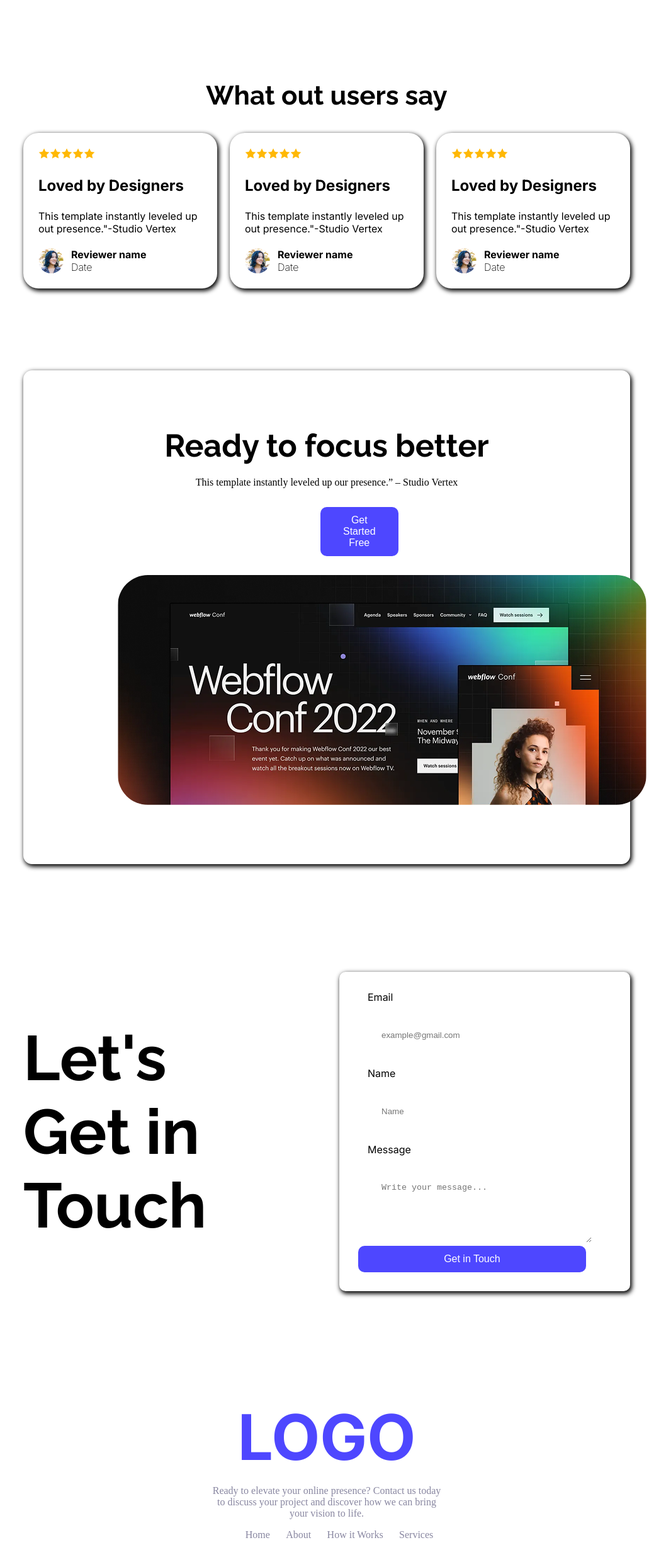
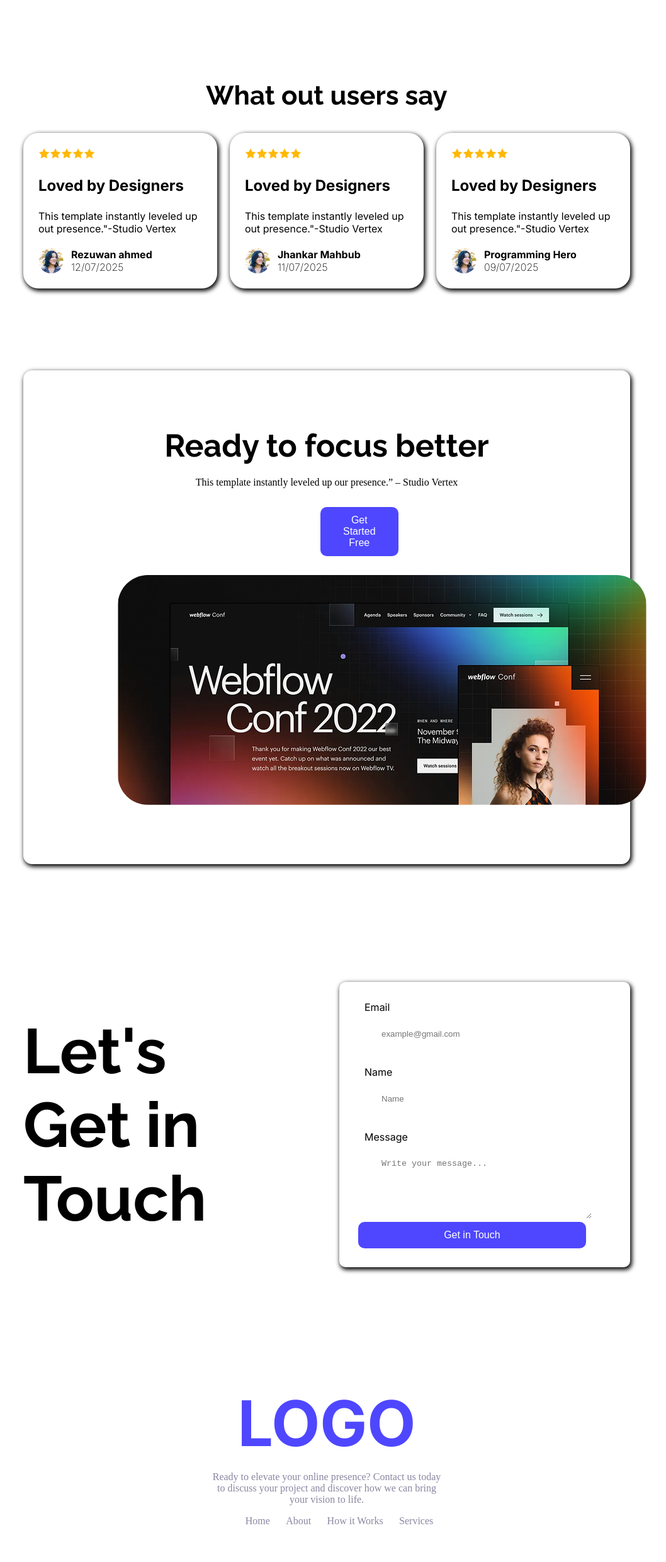
Before and after one commit to rezuwaann/Assignment-1, a plain HTML site: page index.html in a window 1280 px wide. Shown: the part 1700-4180 px from the top of the page at 63% size, without its empty margins (121-1179 px from the left). Drawn offline with Linux system fonts and the light colour scheme.

Commit message:
minor changes

```diff
--- a/index.html
+++ b/index.html
@@ -76,8 +76,8 @@
                         <img src="./Assets/avatar.png" alt="">
 
                         <div class="reviewer-info">
-                            <h5 class="reviewer-name">Reviewer name</h5>
-                            <h6 class="review-date">Date</h6>
+                            <h5 class="reviewer-name">Rezuwan ahmed</h5>
+                            <h6 class="review-date">12/07/2025</h6>
                         </div>
 
                     </div>
@@ -94,8 +94,8 @@
                         <img src="./Assets/avatar.png" alt="">
 
                         <div class="reviewer-info">
-                            <h5 class="reviewer-name">Reviewer name</h5>
-                            <h6 class="review-date">Date</h6>
+                            <h5 class="reviewer-name">Jhankar Mahbub</h5>
+                            <h6 class="review-date">11/07/2025</h6>
                         </div>
 
                     </div>
@@ -112,8 +112,8 @@
                         <img src="./Assets/avatar.png" alt="">
 
                         <div class="reviewer-info">
-                            <h5 class="reviewer-name">Reviewer name</h5>
-                            <h6 class="review-date">Date</h6>
+                            <h5 class="reviewer-name">Programming Hero</h5>
+                            <h6 class="review-date">09/07/2025</h6>
                         </div>
 
                     </div>
@@ -144,19 +144,19 @@
                     <div class="input">
                         <label class="inter-normal" for="email">Email</label>
 
-                        <br><br>
+                        <br>
                         <input type="email" name="email" id="" placeholder="example@gmail.com">
                     </div>
                     <div class="input">
                         <br>
                         <label class="inter-normal" for="name">Name</label>
-                        <br><br>
+                        <br>
                         <input type="text" name="name" id="" placeholder="Name">
                     </div>
                     <div class="input">
                         <br>
                         <label class="inter-normal" for="message">Message</label>
-                        <br><br>
+                        <br>
                         <textarea name="message" id="" cols="30" rows="5"
                             placeholder="Write your message..."></textarea>
                         <input class="btn-primary input-btn" type="submit" value="Get in Touch">
@@ -174,10 +174,10 @@
 
 
                 <ul>
-                    <li>Home</li>
-                    <li>About</li>
-                    <li>How it Works</li>
-                    <li>Services</li>
+                    <li><a href="">Home</a></li>
+                    <li><a href="">About</a></li>
+                    <li><a href="">How it Works</a></li>
+                    <li><a href="">Services</a></li>
                 </ul>
 
     </footer>
--- a/style.css
+++ b/style.css
@@ -253,7 +253,7 @@ header {
 }
 
 .form label{
-    margin-left: 15px;
+    margin-left: 10px;
 }
 .input-btn {
     width: 90%;
@@ -277,5 +277,9 @@ footer ul{
     justify-content: space-around;
 }
 footer ul li{
-    list-style: none; color: rgb(137, 135, 161);
+    list-style: none;
+
 }
+footer ul li a{
+    text-decoration: none;color: rgb(137, 135, 161);
+}
```
